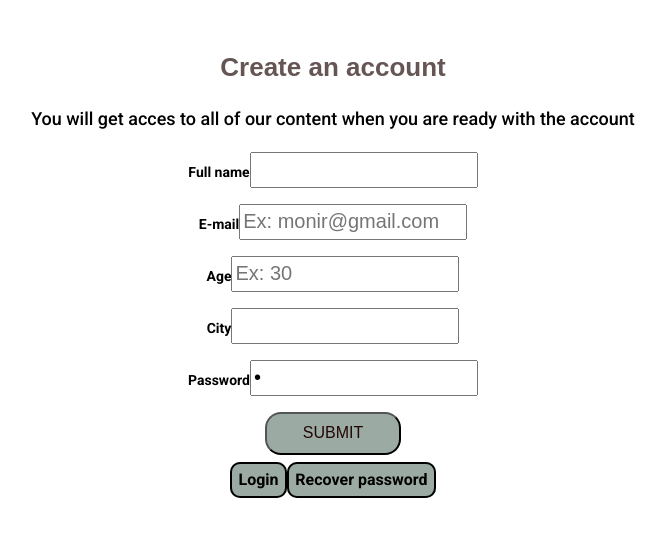
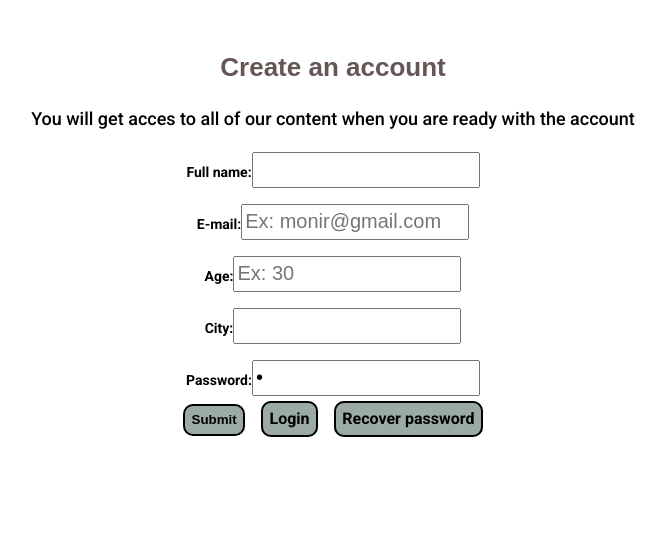
Before and after one commit to Monir2022/lms-linkoping, a React (Create React App) app: page /sign-up in a window 1280 px wide. Shown: the top 536 px of the page, without its empty margins (307-973 px from the left). Built offline with nearby package versions, Linux system fonts and the light colour scheme.

Commit message:
Navigation is created

```diff
--- /dev/null
+++ b/src/components/Navigation.jsx
@@ -0,0 +1,7 @@
+
+
+export default function Navigation() {
+  return (
+    <div>Navigation</div>
+  )
+}
--- a/src/data/signUpForm.json
+++ b/src/data/signUpForm.json
@@ -1,26 +1,26 @@
 {
   "name": {
-    "label": "Full name",
+    "label": "Full name:",
     "placeholder": "Ex: Monir",
     "type": "text"
   },
   "email": {
-    "label": "E-mail",
+    "label": "E-mail:",
     "placeholder": "Ex: monir@gmail.com",
     "type": "email"
   },
   "age": {
-    "label": "Age",
+    "label": "Age:",
     "placeholder": "Ex: 30",
     "type": "number"
   },
   "city": {
-    "label": "City",
+    "label": "City:",
     "placeholder": "Ex: Stockholm",
     "type": "text"
   },
   "password": {
-    "label": "Password",
+    "label": "Password:",
     "placeholder": "********",
     "type": "password"
   }
--- a/src/pages/Courses.jsx
+++ b/src/pages/Courses.jsx
@@ -1,15 +1,14 @@
 import { useEffect, useState } from "react";
 // Project files
 import { readCollection, readDocument } from "../scripts/fireStore";
-import FormCreateCourse from "components/FormCreateCourse";
 import CourseCard from "../components/CourseCard";
 import { onAuthStateChanged } from "firebase/auth";
 import StudentList from "components/StudentList";
-import { useModal } from "state/ModalContext";
 import { authentification } from "../scripts/firebase";
+import Navigation from "components/Navigation";
 
 export default function Courses() {
-  const {setModal} = useModal();
+
   // Local state
   const [courses, setCourses] = useState([]);
   const [tab, setTab] = useState(true);
@@ -62,6 +61,7 @@ export default function Courses() {
 
   return (
     <div id="courses">
+      <Navigation loggedUserState = {[loggedUser, setLoggedUser]}/>
       {loggedUser.isTeacher && (
         <div>
           <button onClick={viewCourseList}>My Courses</button>
@@ -70,7 +70,7 @@ export default function Courses() {
       )}
       <p> Hi, you have logged in as {loggedUser.name}</p>
       {tab ? <div className="grid">{Cards}</div> : <StudentList />}
-      {loggedUser?.isTeacher && <button onClick={()=>setModal(<FormCreateCourse/>)}>Add</button>}
+      {loggedUser?.isTeacher && <button>Add</button>}
       {loggedUser?.isTeacher && <button>Update</button>}
     </div>
   );
--- a/src/pages/Landing.jsx
+++ b/src/pages/Landing.jsx
@@ -24,7 +24,7 @@ export default function Landing() {
         You need to login to get access all of our content
         </h3>
         {landingContent}
-        <Link to="/signup">Start Now</Link>
+        <Link to="/sign-up">Start Now</Link>
       </section>
     </div>
   );
--- a/src/pages/SignUp.jsx
+++ b/src/pages/SignUp.jsx
@@ -52,9 +52,9 @@ export default function SignUp({uidState}) {
           state={[password, setPassword]}
         />
         <button>Submit</button>
+        <Link to="/login">Login</Link>
+      <Link to = "/recover-password">Recover password</Link>
       </form>
-      <Link to="/login">Login</Link>
-      <Link to = "/recover-password">Recover password</Link>
     </div>
   );
 }
--- a/src/styles/components/sign-up.css
+++ b/src/styles/components/sign-up.css
@@ -1,14 +1,13 @@
 
 #sign-up button {
-    font-size: 16px;
-    text-transform: uppercase;
+    border: 2px solid black;
     text-decoration: none;
-    color: rgb(34, 6, 6);
+    padding: 0.4rem;
+    color: black;
     background-color: rgba(38, 73, 55, 0.459);
-    height: 43px;
-    width: 136px;
-    margin: 1rem;
-    border-radius: 1rem;
+    font-weight: bold;
+    border-radius: 10px;
+    margin: 0.5rem;
   }
   #sign-up a {
     border: 2px solid black;
@@ -18,4 +17,5 @@
     background-color: rgba(38, 73, 55, 0.459);
     font-weight: bold;
     border-radius: 10px;
+    margin: 0.5rem;
 }
```
Also changed, not shown: src/components/CourseDetails.jsx (deleted, +0 -14 lines).
